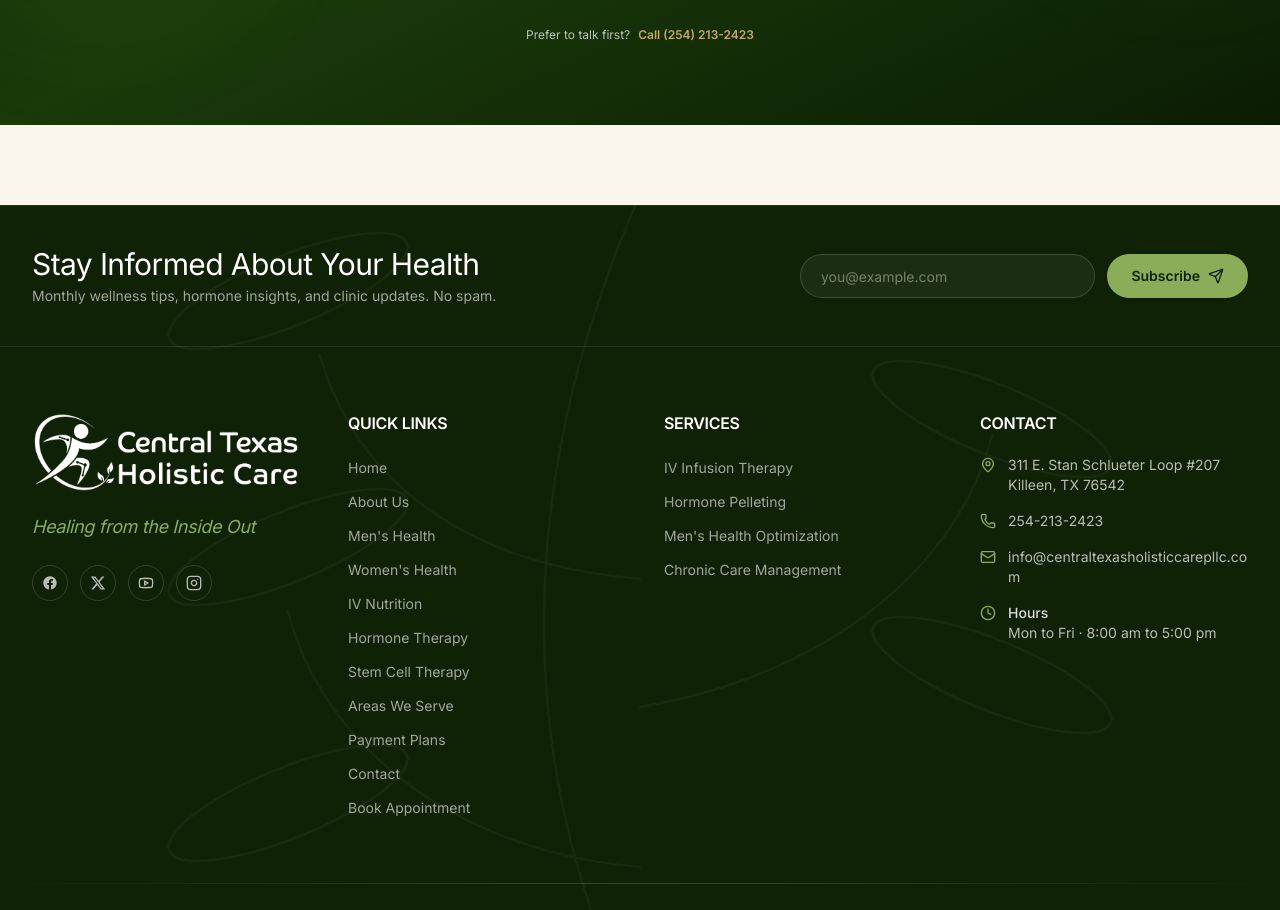
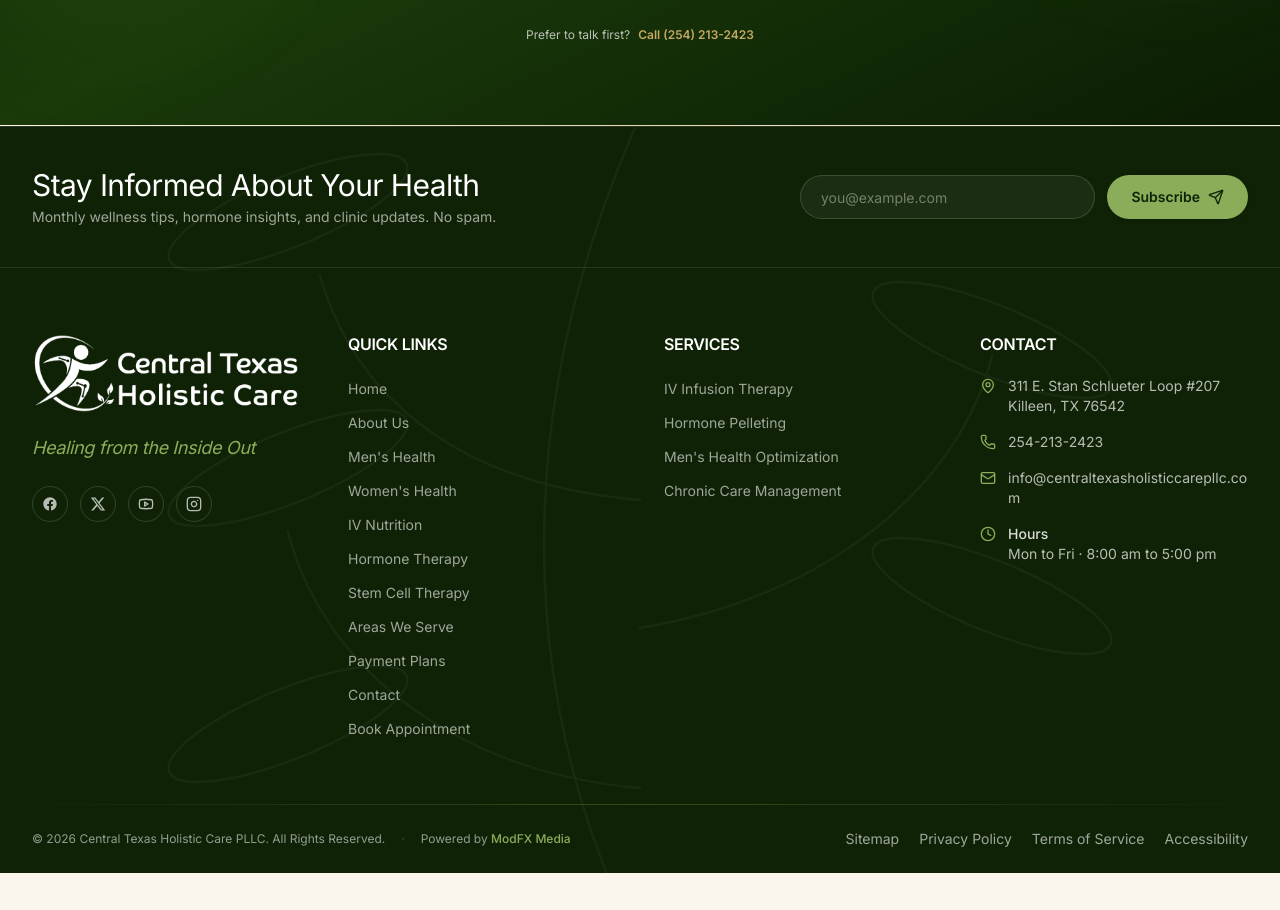
Before and after one commit to modfxmedia-ai/central-texas-holistic-care, a Next.js app: page /about-us in a window 1280 px wide. Shown: the part 3773-4683 px from the top of the page. After the commit the page ends 4646 px from the top, so only its background shows below. Built offline with nearby package versions, Linux system fonts and the light colour scheme.

Commit message:
feedback edits

```diff
--- a/app/layout.tsx
+++ b/app/layout.tsx
@@ -111,7 +111,11 @@ export default function RootLayout({
         />
         <ScrollProgressBar />
         <Navbar />
-        <main className="flex-1 pb-24 sm:pb-20">{children}</main>
+        <main className="flex-1">{children}</main>
+        <div
+          aria-hidden
+          className="h-px w-full bg-gradient-to-r from-transparent via-[#C4A862]/40 to-transparent"
+        />
         <Footer />
         <BottomBookNowBanner />
       </body>
```
